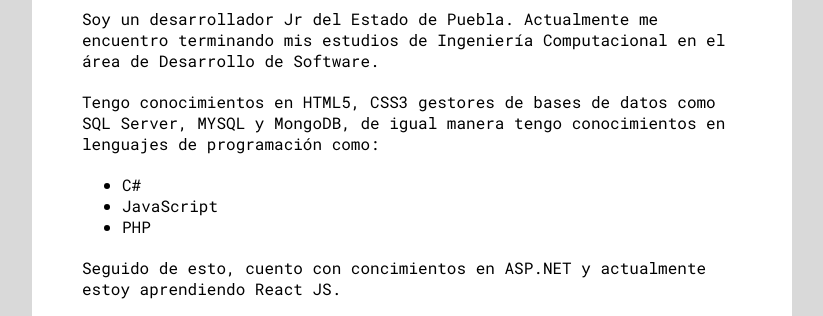
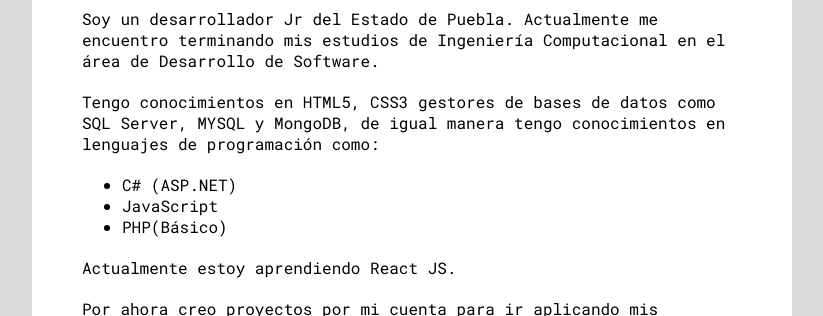
Before and after one commit to MaxDeIta/BlogANSOLD, a plain HTML site: page index.html in a window 1280 px wide. Shown: the part 483-799 px from the top of the page, without its empty margins (228-1051 px from the left). Drawn offline with Linux system fonts and the light colour scheme; a web font is replaced by a local one.

Commit message:
Cambios link css

```diff
--- a/index.html
+++ b/index.html
@@ -5,7 +5,7 @@
     <meta charset="UTF-8">
     <meta http-equiv="X-UA-Compatible" content="IE=edge">
     <meta name="viewport" content="width=device-width, initial-scale=1.0">
-    <link rel="stylesheet" href="/css/style.css">
+    <link rel="stylesheet" href="css/style.css">
     <link rel="shortcut icon" type="image/png" href="img/bb.jpg" />
     <link rel="preconnect" href="https://fonts.googleapis.com">
     <link rel="preconnect" href="https://fonts.gstatic.com" crossorigin>
@@ -41,13 +41,13 @@
                     igual
                     manera tengo conocimientos en lenguajes de programación como:
                 <ul>
-                    <li>C#</li>
+                    <li>C# (ASP.NET)</li>
                     <li>JavaScript</li>
-                    <li>PHP</li>
+                    <li>PHP(Básico)</li>
                 </ul>
                 </p>
                 <p>
-                    Seguido de esto, cuento con concimientos en ASP.NET y actualmente estoy aprendiendo React JS.
+                    Actualmente estoy aprendiendo React JS.
                 </p>
                 <P>
                     Por ahora creo proyectos por mi cuenta para ir aplicando mis conocimientos adquiridos, así como
@@ -71,7 +71,6 @@
                         <p>Se antoja una cigarrillo</p>
                     </div>
                 </div>
-
                 <div class="column">
                     <div class="card">
                         <h2>Little Dick</h2>
```
